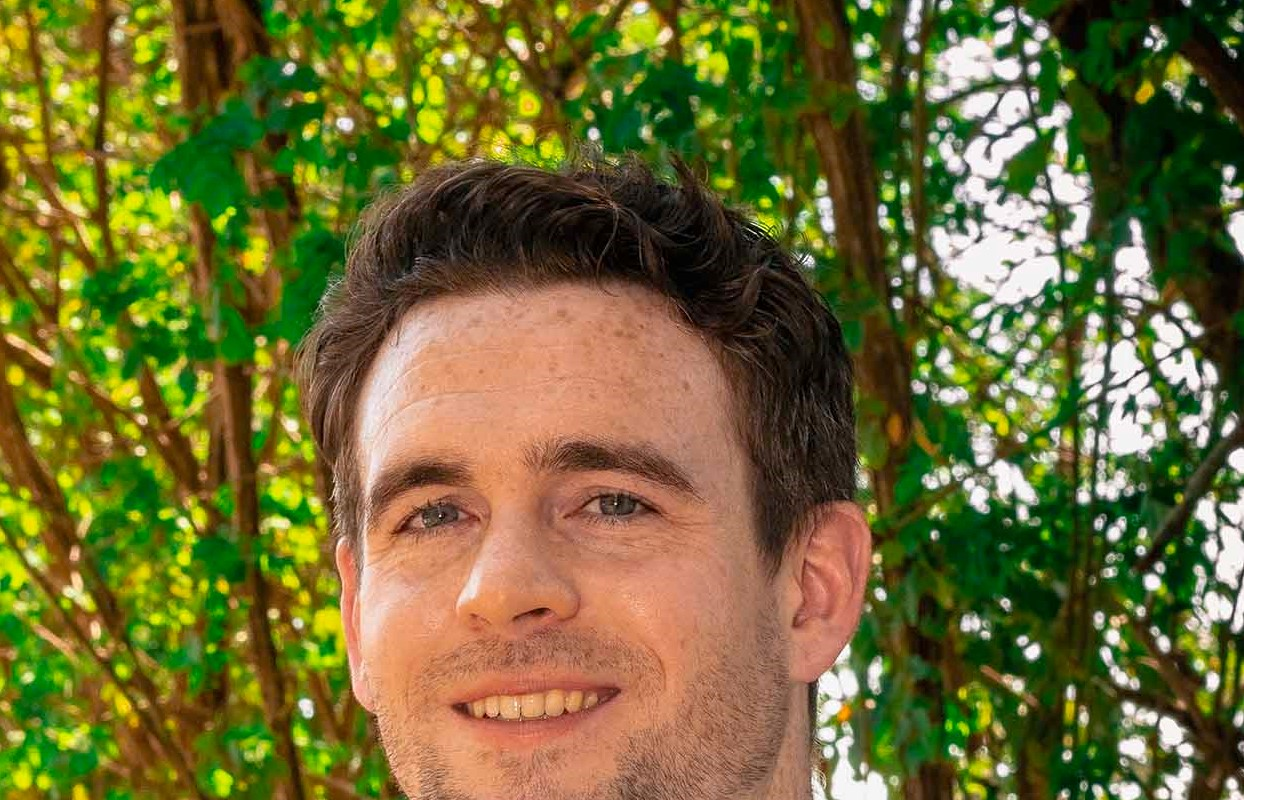
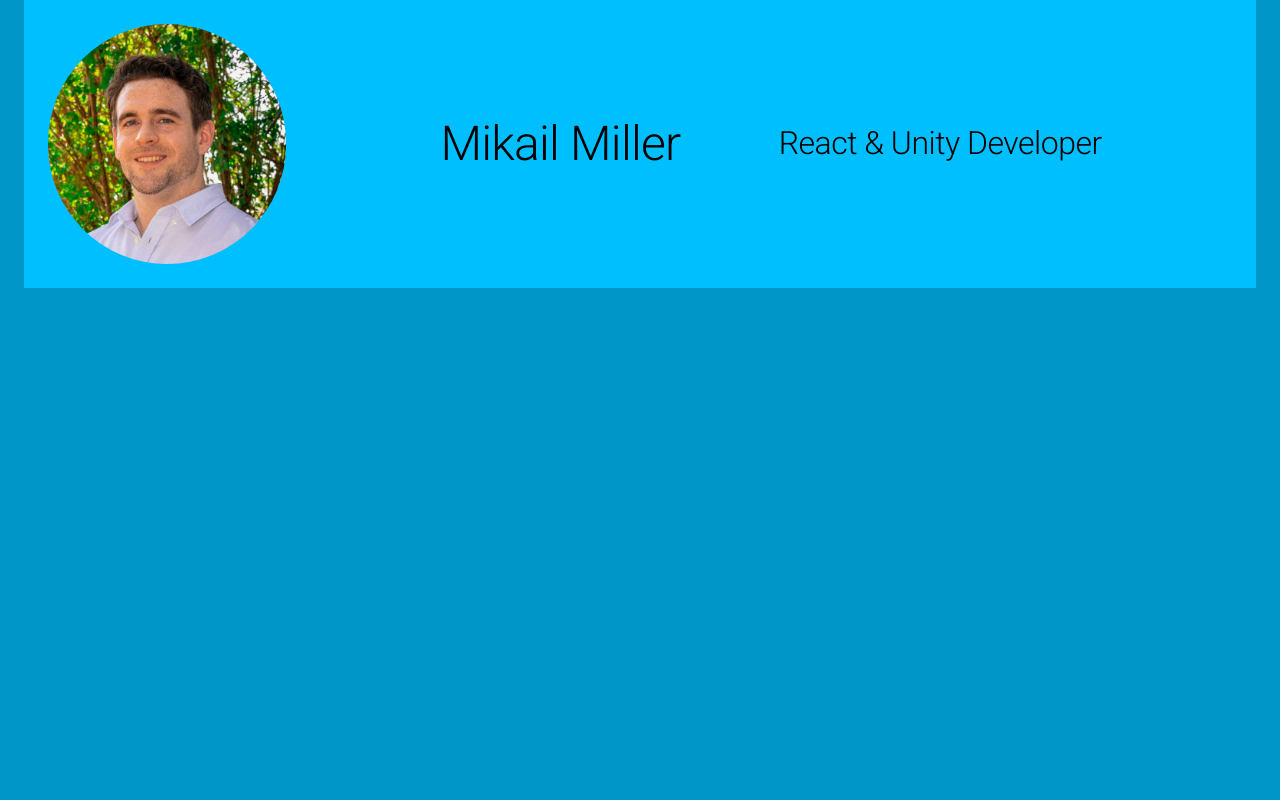
Before and after one commit to ironlionm4n/ironlionm4n.github.io, a React (Create React App) app: page / in a window 1280 px wide. Shown: the top 800 px of the page. Built offline with nearby package versions, Linux system fonts and the light colour scheme.

Commit message:
starting landing page

```diff
--- a/src/App.js
+++ b/src/App.js
@@ -2,13 +2,46 @@ import logo from './logo.svg'
 import './App.css'
 import { Box, Typography } from '@mui/material'
 import headshot from './images/headshot.png'
+import { baseBlue, highlightBlue, highlightWhite, beige } from './colors'
+
 
 function App () {
+
+
   return (
-    <Box>
-      <img src={headshot} alt='Faceshot' />
-      <Typography>Mikail Miller</Typography>
-      <Typography>Hello World</Typography>
+    <Box bgcolor={baseBlue} height='100vh' width='100vw'>
+      <Box >
+        <Box
+          display='flex'
+          flexDirection='row'
+          justifyContent='space-evenly'
+          p={3}
+          ml={3}
+          mr={3}
+          gap='1.5rem'
+          bgcolor={highlightBlue}
+        >
+          <img
+            src={headshot}
+            alt='Faceshot'
+            style={{ height: '15rem', width: '15rem', borderRadius: '270px' }}
+          />
+          <Box
+            display='flex'
+            justifyContent='space-evenly'
+            alignItems='center'
+            width='100%'
+            p={4}
+          >
+            <Typography variant='h1' fontSize='48px'>
+              Mikail Miller
+            </Typography>
+            <Typography variant='h1' fontSize='32px'>
+              React & Unity Developer
+            </Typography>
+          </Box>
+        </Box>
+      </Box>
     </Box>
   )
 }
--- /dev/null
+++ b/src/colors/index.js
@@ -0,0 +1,4 @@
+export const baseBlue = '#0096C8'
+export const highlightBlue = '#00BFFF'
+export const highlightWhite = '#E6F4F1'
+export const beige = '#EEE8A9'
```
